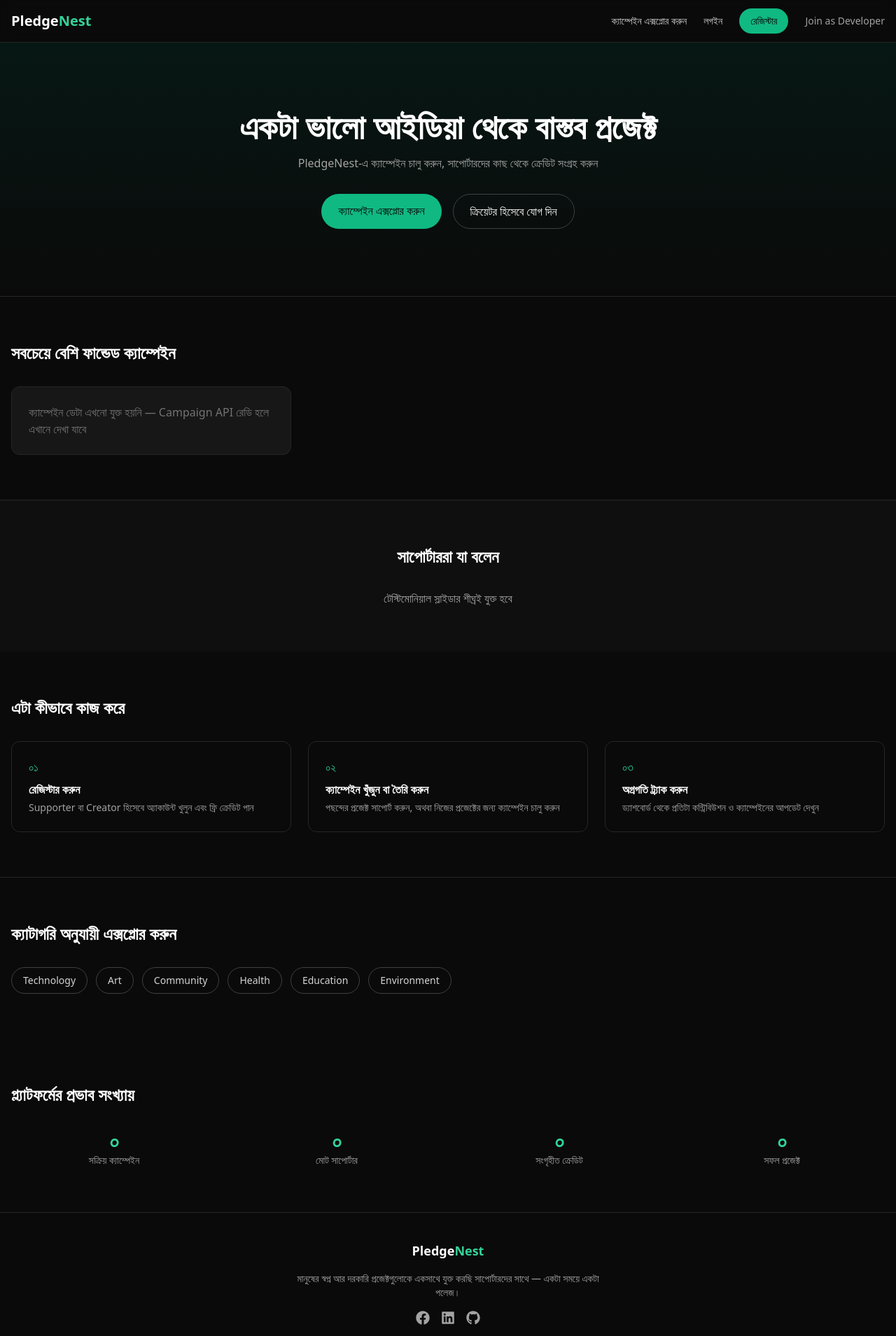
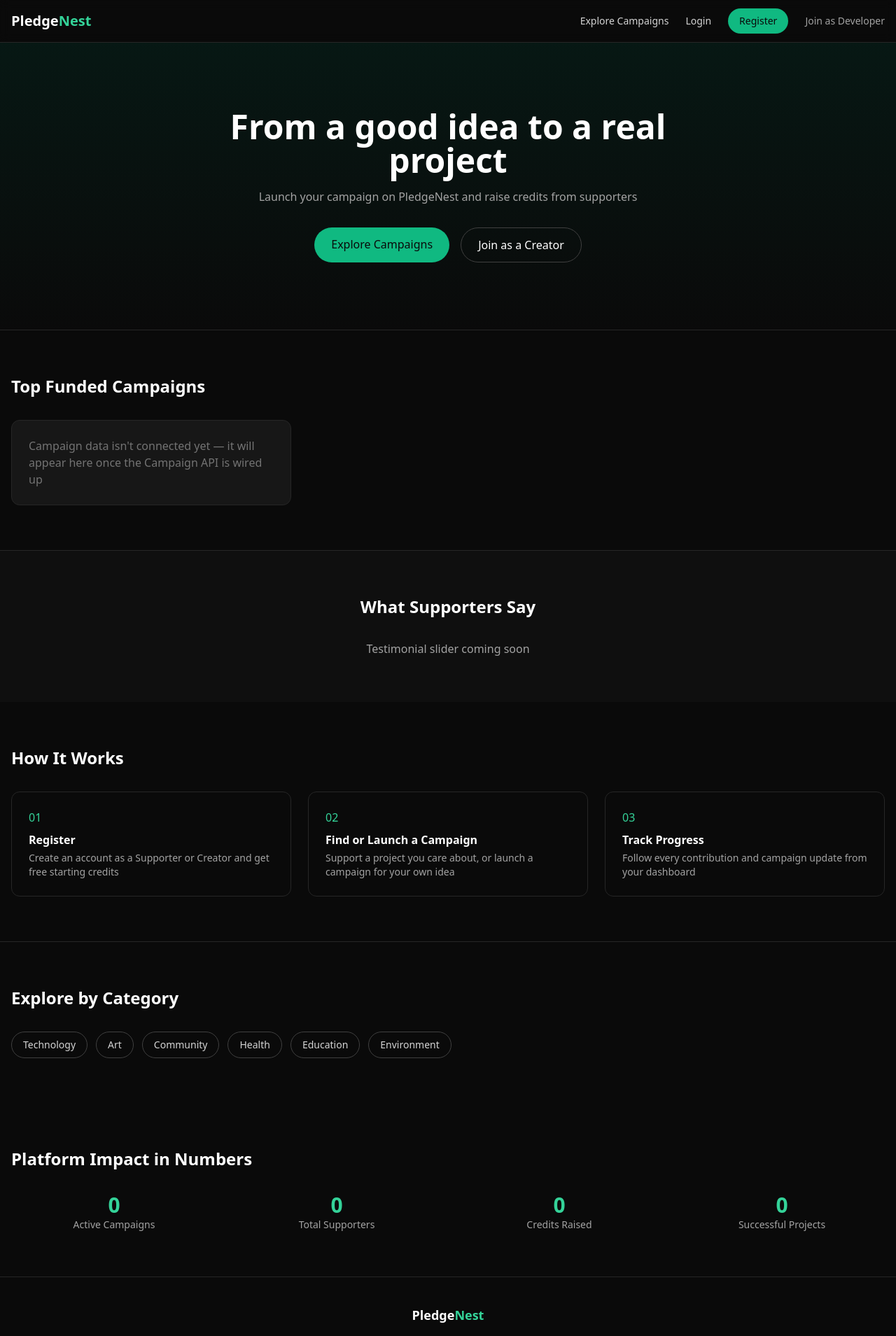
Before and after one commit to khirul-alam/pledgenest-client, a Next.js app: page / in a window 1280 px wide. Shown: the top 1909 px of the page at 70% size. Built offline with nearby package versions, Linux system fonts and the light colour scheme; no server answers.

Commit message:
language update commit

```diff
--- a/src/app/layout.js
+++ b/src/app/layout.js
@@ -5,14 +5,14 @@
 import { Toaster } from "react-hot-toast";
 
 export const metadata = {
-  title: "PledgeNest | মানুষের স্বপ্নে বিনিয়োগ করুন",
+  title: "PledgeNest | Invest in People's Dreams",
   description:
-    "PledgeNest একটা crowdfunding প্ল্যাটফর্ম যেখানে ক্রিয়েটররা ক্যাম্পেইন চালু করে আর সাপোর্টাররা ক্রেডিট দিয়ে সেগুলোকে বাস্তবে রূপ দিতে সাহায্য করে।",
+    "PledgeNest is a crowdfunding platform where creators launch campaigns and supporters contribute credits to help bring them to life.",
 };
 
 export default function RootLayout({ children }) {
   return (
-    <html lang="bn">
+    <html lang="en">
       <body className="bg-neutral-950 text-white antialiased">
         <AuthProvider>
           <Navbar />
--- a/src/app/page.js
+++ b/src/app/page.js
@@ -1,19 +1,19 @@
 import Link from "next/link";
 
-// এই ডেটাগুলো পরের ফেজে backend API থেকে আসবে (top funded campaigns লজিক সহ)।
-// এখন structure দেখানোর জন্য স্ট্যাটিক রাখা হয়েছে — কোনো Lorem ipsum ছাড়া বাস্তব টেক্সট দিয়ে।
+// These will come from the backend API in a later phase (top funded campaigns logic).
+// Kept static for now to show structure — real English copy, no Lorem ipsum.
 const heroSlides = [
   {
-    title: "একটা ভালো আইডিয়া থেকে বাস্তব প্রজেক্ট",
-    subtitle: "PledgeNest-এ ক্যাম্পেইন চালু করুন, সাপোর্টারদের কাছ থেকে ক্রেডিট সংগ্রহ করুন",
+    title: "From a good idea to a real project",
+    subtitle: "Launch your campaign on PledgeNest and raise credits from supporters",
   },
   {
-    title: "প্রতিটা ক্রেডিট কারো স্বপ্নে অবদান রাখে",
-    subtitle: "৫০ ক্রেডিট দিয়ে শুরু করুন, পছন্দের ক্যাম্পেইনে সাপোর্ট দিন",
+    title: "Every credit contributes to someone's dream",
+    subtitle: "Start with 50 free credits, support the campaigns you believe in",
   },
   {
-    title: "স্বচ্ছ, নিরাপদ, কমিউনিটি-চালিত",
-    subtitle: "প্রতিটা ক্যাম্পেইন অ্যাডমিন-অনুমোদিত, প্রতিটা লেনদেন ট্র্যাকযোগ্য",
+    title: "Transparent, secure, community-driven",
+    subtitle: "Every campaign is admin-approved, every transaction is trackable",
   },
 ];
 
@@ -31,25 +31,25 @@
             href="/explore-campaigns"
             className="rounded-full bg-emerald-500 px-6 py-3 font-medium text-neutral-950 hover:bg-emerald-400"
           >
-            ক্যাম্পেইন এক্সপ্লোর করুন
+            Explore Campaigns
           </Link>
           <Link
             href="/register"
             className="rounded-full border border-neutral-700 px-6 py-3 font-medium hover:border-emerald-400"
           >
-            ক্রিয়েটর হিসেবে যোগ দিন
+            Join as a Creator
           </Link>
         </div>
-        {/* 💡 Phase পরবর্তী ধাপে এখানে Swiper দিয়ে ৩টা স্লাইড এবং animation (framer-motion) যোগ হবে */}
+        {/* 💡 Next phase: replace with a real Swiper slider (3 slides) + animation */}
       </section>
 
       {/* Top Funded Campaigns */}
       <section className="mx-auto max-w-7xl px-4 py-16">
-        <h2 className="mb-8 text-2xl font-bold">সবচেয়ে বেশি ফান্ডেড ক্যাম্পেইন</h2>
+        <h2 className="mb-8 text-2xl font-bold">Top Funded Campaigns</h2>
         <div className="grid grid-cols-1 gap-6 sm:grid-cols-2 lg:grid-cols-3">
-          {/* 💡 এখানে backend থেকে top 6 campaigns fetch করে card রেন্ডার হবে (Phase 5/6) */}
+          {/* 💡 Will fetch top 6 campaigns from backend and render cards (Phase 5/6) */}
           <div className="rounded-xl border border-neutral-800 bg-neutral-900 p-6 text-neutral-500">
-            ক্যাম্পেইন ডেটা এখনো যুক্ত হয়নি — Campaign API রেডি হলে এখানে দেখা যাবে
+            Campaign data isn&apos;t connected yet — it will appear here once the Campaign API is wired up
           </div>
         </div>
       </section>
@@ -57,35 +57,35 @@
       {/* Testimonials */}
       <section className="border-t border-neutral-800 bg-neutral-900/40 px-4 py-16">
         <div className="mx-auto max-w-4xl text-center">
-          <h2 className="mb-8 text-2xl font-bold">সাপোর্টাররা যা বলেন</h2>
-          {/* 💡 Swiper Slider দিয়ে static testimonial যোগ হবে */}
-          <p className="text-neutral-400">টেস্টিমোনিয়াল স্লাইডার শীঘ্রই যুক্ত হবে</p>
+          <h2 className="mb-8 text-2xl font-bold">What Supporters Say</h2>
+          {/* 💡 Static testimonials via Swiper Slider */}
+          <p className="text-neutral-400">Testimonial slider coming soon</p>
         </div>
       </section>
 
       {/* Extra Section 1: How It Works */}
       <section className="mx-auto max-w-7xl px-4 py-16">
-        <h2 className="mb-8 text-2xl font-bold">এটা কীভাবে কাজ করে</h2>
+        <h2 className="mb-8 text-2xl font-bold">How It Works</h2>
         <div className="grid grid-cols-1 gap-6 md:grid-cols-3">
           <div className="rounded-xl border border-neutral-800 p-6">
-            <span className="text-emerald-400">০১</span>
-            <h3 className="mt-2 font-semibold">রেজিস্টার করুন</h3>
+            <span className="text-emerald-400">01</span>
+            <h3 className="mt-2 font-semibold">Register</h3>
             <p className="mt-1 text-sm text-neutral-400">
-              Supporter বা Creator হিসেবে অ্যাকাউন্ট খুলুন এবং ফ্রি ক্রেডিট পান
+              Create an account as a Supporter or Creator and get free starting credits
             </p>
           </div>
           <div className="rounded-xl border border-neutral-800 p-6">
-            <span className="text-emerald-400">০২</span>
-            <h3 className="mt-2 font-semibold">ক্যাম্পেইন খুঁজুন বা তৈরি করুন</h3>
+            <span className="text-emerald-400">02</span>
+            <h3 className="mt-2 font-semibold">Find or Launch a Campaign</h3>
             <p className="mt-1 text-sm text-neutral-400">
-              পছন্দের প্রজেক্ট সাপোর্ট করুন, অথবা নিজের প্রজেক্টের জন্য ক্যাম্পেইন চালু করুন
+              Support a project you care about, or launch a campaign for your own idea
             </p>
           </div>
           <div className="rounded-xl border border-neutral-800 p-6">
-            <span className="text-emerald-400">০৩</span>
-            <h3 className="mt-2 font-semibold">অগ্রগতি ট্র্যাক করুন</h3>
+            <span className="text-emerald-400">03</span>
+            <h3 className="mt-2 font-semibold">Track Progress</h3>
             <p className="mt-1 text-sm text-neutral-400">
-              ড্যাশবোর্ড থেকে প্রতিটা কন্ট্রিবিউশন ও ক্যাম্পেইনের আপডেট দেখুন
+              Follow every contribution and campaign update from your dashboard
             </p>
           </div>
         </div>
@@ -94,7 +94,7 @@
       {/* Extra Section 2: Explore by Category */}
       <section className="border-t border-neutral-800 px-4 py-16">
         <div className="mx-auto max-w-7xl">
-          <h2 className="mb-8 text-2xl font-bold">ক্যাটাগরি অনুযায়ী এক্সপ্লোর করুন</h2>
+          <h2 className="mb-8 text-2xl font-bold">Explore by Category</h2>
           <div className="flex flex-wrap gap-3">
             {["Technology", "Art", "Community", "Health", "Education", "Environment"].map(
               (cat) => (
@@ -112,26 +112,26 @@
 
       {/* Extra Section 3: Platform Impact */}
       <section className="mx-auto max-w-7xl px-4 py-16">
-        <h2 className="mb-8 text-2xl font-bold">প্ল্যাটফর্মের প্রভাব সংখ্যায়</h2>
+        <h2 className="mb-8 text-2xl font-bold">Platform Impact in Numbers</h2>
         <div className="grid grid-cols-2 gap-6 text-center md:grid-cols-4">
           <div>
-            <p className="text-3xl font-bold text-emerald-400">০</p>
-            <p className="text-sm text-neutral-400">সক্রিয় ক্যাম্পেইন</p>
+            <p className="text-3xl font-bold text-emerald-400">0</p>
+            <p className="text-sm text-neutral-400">Active Campaigns</p>
           </div>
           <div>
-            <p className="text-3xl font-bold text-emerald-400">০</p>
-            <p className="text-sm text-neutral-400">মোট সাপোর্টার</p>
+            <p className="text-3xl font-bold text-emerald-400">0</p>
+            <p className="text-sm text-neutral-400">Total Supporters</p>
           </div>
           <div>
-            <p className="text-3xl font-bold text-emerald-400">০</p>
-            <p className="text-sm text-neutral-400">সংগৃহীত ক্রেডিট</p>
+            <p className="text-3xl font-bold text-emerald-400">0</p>
+            <p className="text-sm text-neutral-400">Credits Raised</p>
           </div>
           <div>
-            <p className="text-3xl font-bold text-emerald-400">০</p>
-            <p className="text-sm text-neutral-400">সফল প্রজেক্ট</p>
+            <p className="text-3xl font-bold text-emerald-400">0</p>
+            <p className="text-sm text-neutral-400">Successful Projects</p>
           </div>
         </div>
-        {/* 💡 এই সংখ্যাগুলো পরে backend থেকে dynamic হবে */}
+        {/* 💡 These numbers will become dynamic from the backend later */}
       </section>
     </div>
   );
--- a/src/components/shared/Footer.js
+++ b/src/components/shared/Footer.js
@@ -9,8 +9,8 @@
           Pledge<span className="text-emerald-400">Nest</span>
         </Link>
         <p className="max-w-md text-sm text-neutral-400">
-          মানুষের স্বপ্ন আর দরকারি প্রজেক্টগুলোকে একসাথে যুক্ত করছি সাপোর্টারদের সাথে —
-          একটা সময়ে একটা পলেজ।
+          Connecting people&apos;s dreams and meaningful projects with the supporters
+          who help bring them to life — one pledge at a time.
         </p>
         <div className="flex gap-4 text-xl text-neutral-400">
           <a href="https://facebook.com/your-profile" target="_blank" rel="noreferrer" className="hover:text-emerald-400">
@@ -24,7 +24,7 @@
           </a>
         </div>
         <p className="text-xs text-neutral-600">
-          © {new Date().getFullYear()} PledgeNest. সর্বস্বত্ব সংরক্ষিত।
+          © {new Date().getFullYear()} PledgeNest. All rights reserved.
         </p>
       </div>
     </footer>
--- a/src/components/shared/Navbar.js
+++ b/src/components/shared/Navbar.js
@@ -13,9 +13,9 @@
   const handleLogout = async () => {
     try {
       await logoutUser();
-      toast.success("সফলভাবে লগআউট হয়েছে");
+      toast.success("Logged out successfully");
     } catch (error) {
-      toast.error("লগআউট করা যায়নি");
+      toast.error("Failed to log out");
     }
   };
 
@@ -26,28 +26,28 @@
           Pledge<span className="text-emerald-400">Nest</span>
         </Link>
 
-        {/* ডেস্কটপ মেনু */}
+        {/* Desktop menu */}
         <div className="hidden items-center gap-6 md:flex">
           <Link href="/explore-campaigns" className="text-sm text-neutral-300 hover:text-white">
-            ক্যাম্পেইন এক্সপ্লোর করুন
+            Explore Campaigns
           </Link>
 
           {!user ? (
             <>
               <Link href="/login" className="text-sm text-neutral-300 hover:text-white">
-                লগইন
+                Login
               </Link>
               <Link
                 href="/register"
                 className="rounded-full bg-emerald-500 px-4 py-2 text-sm font-medium text-neutral-950 hover:bg-emerald-400"
               >
-                রেজিস্টার
+                Register
               </Link>
             </>
           ) : (
             <>
               <Link href="/dashboard" className="text-sm text-neutral-300 hover:text-white">
-                ড্যাশবোর্ড
+                Dashboard
               </Link>
               <img
                 src={user.photoURL || "https://i.ibb.co/2d1yv0J/default-avatar.png"}
@@ -59,7 +59,7 @@
                 onClick={handleLogout}
                 className="rounded-full border border-neutral-700 px-4 py-2 text-sm text-neutral-300 hover:border-red-400 hover:text-red-400"
               >
-                লগআউট
+                Logout
               </button>
             </>
           )}
@@ -74,32 +74,32 @@
           </a>
         </div>
 
-        {/* মোবাইল মেনু টগল */}
+        {/* Mobile menu toggle */}
         <button
           className="text-white md:hidden"
           onClick={() => setMenuOpen((prev) => !prev)}
-          aria-label="মেনু খুলুন"
+          aria-label="Open menu"
         >
           ☰
         </button>
       </div>
 
-      {/* মোবাইল মেনু */}
+      {/* Mobile menu */}
       {menuOpen && (
         <div className="flex flex-col gap-3 border-t border-neutral-800 bg-neutral-950 px-4 py-4 md:hidden">
           <Link href="/explore-campaigns" onClick={() => setMenuOpen(false)}>
-            ক্যাম্পেইন এক্সপ্লোর করুন
+            Explore Campaigns
           </Link>
           {!user ? (
             <>
-              <Link href="/login" onClick={() => setMenuOpen(false)}>লগইন</Link>
-              <Link href="/register" onClick={() => setMenuOpen(false)}>রেজিস্টার</Link>
+              <Link href="/login" onClick={() => setMenuOpen(false)}>Login</Link>
+              <Link href="/register" onClick={() => setMenuOpen(false)}>Register</Link>
             </>
           ) : (
             <>
-              <Link href="/dashboard" onClick={() => setMenuOpen(false)}>ড্যাশবোর্ড</Link>
+              <Link href="/dashboard" onClick={() => setMenuOpen(false)}>Dashboard</Link>
               <button onClick={handleLogout} className="text-left text-red-400">
-                লগআউট
+                Logout
               </button>
             </>
           )}
```
